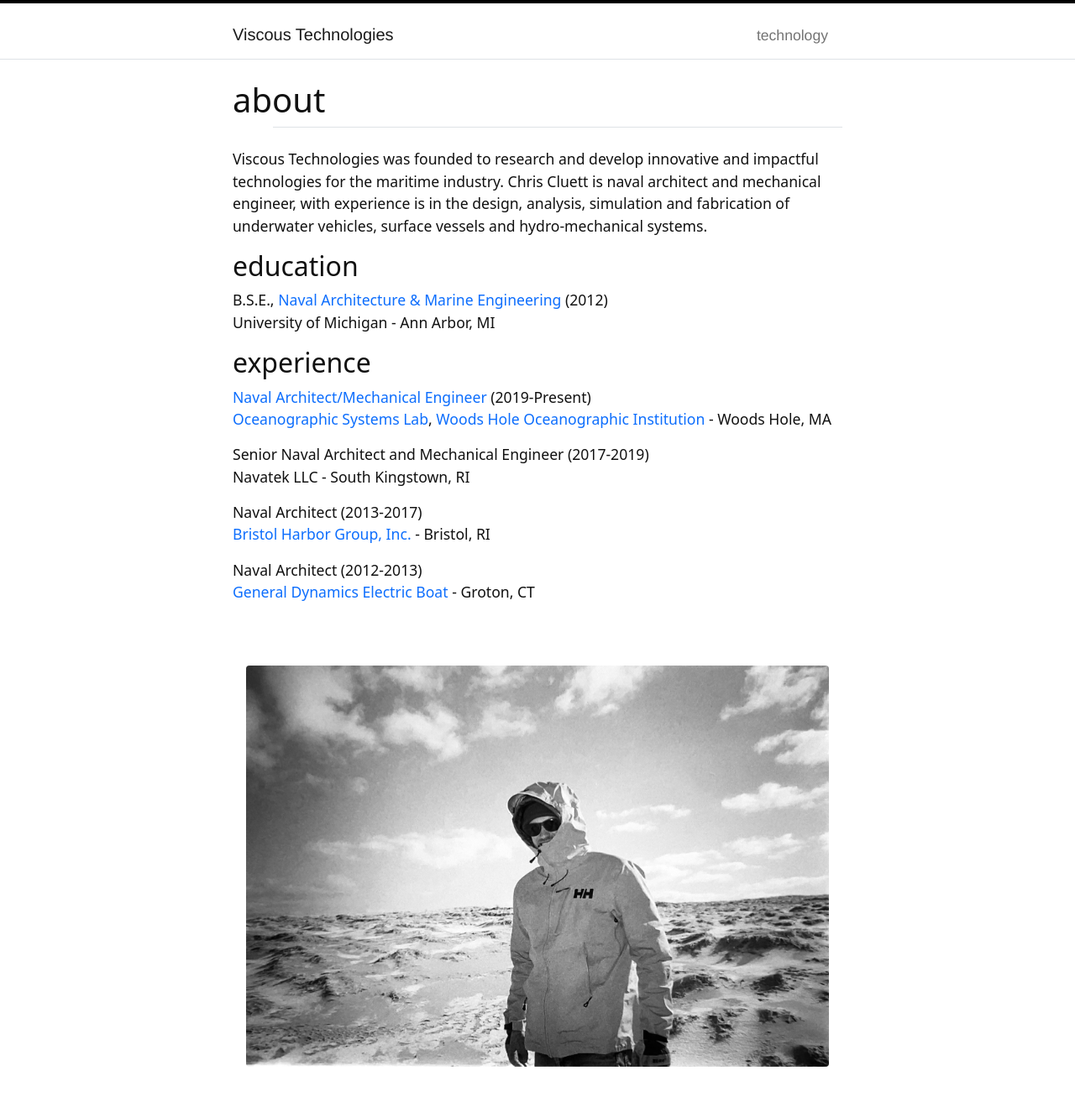
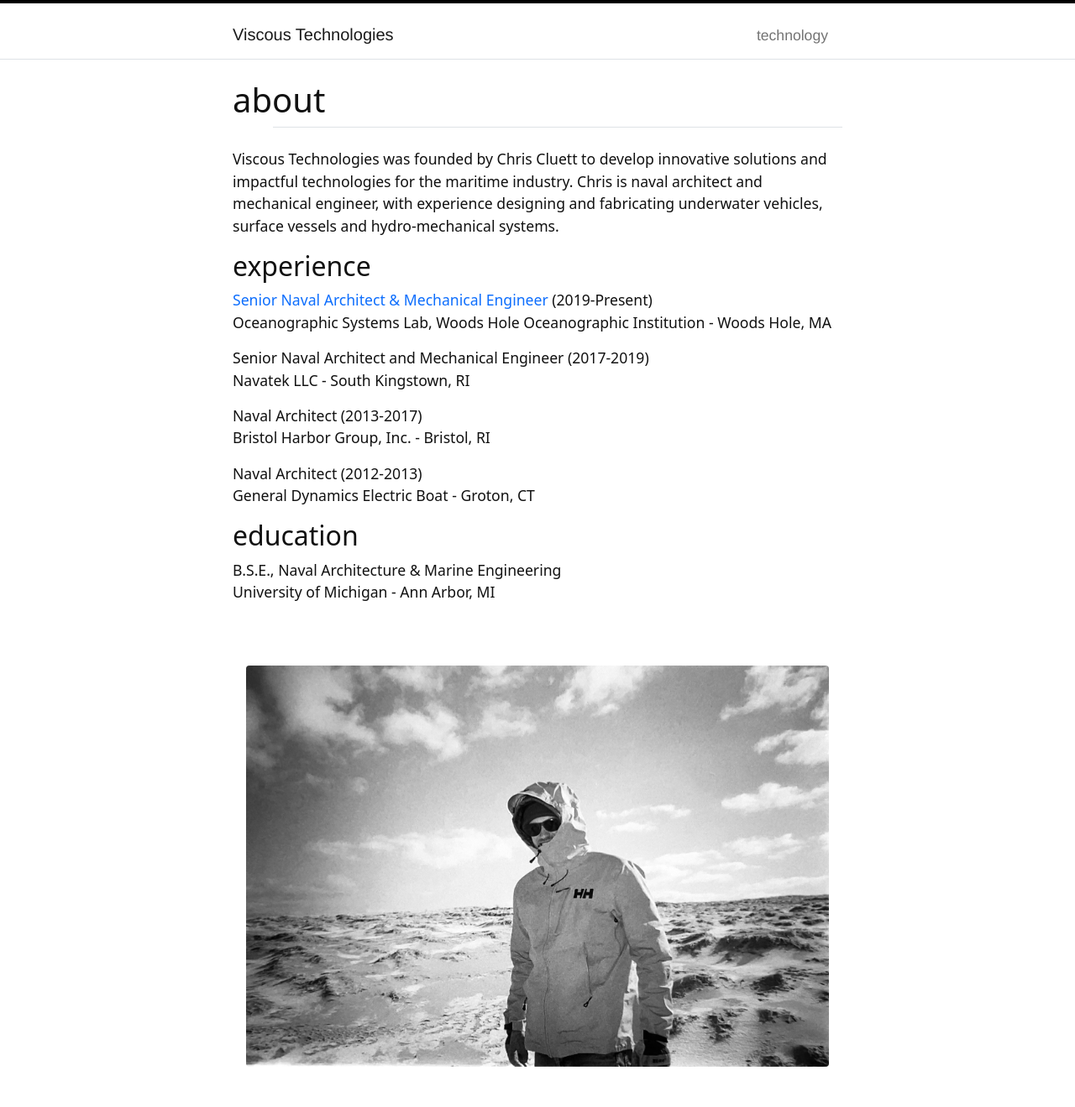
Before and after one commit to ccluett/viscous.tech, a Jekyll site: the page built from content/about.md, in a window 1280 px wide. Shown: the whole page at 84% size. Built offline with Jekyll 4.4.1, drawn with Linux system fonts in a browser that asks for light colours.

Commit message:
Update about.md

```diff
--- a/content/about.md
+++ b/content/about.md
@@ -3,24 +3,24 @@ title: about
 nav: false
 ---
 
-Viscous Technologies was founded to research and develop innovative and impactful technologies for the maritime industry. Chris Cluett is naval architect and mechanical engineer, with experience is in the design, analysis, simulation and fabrication of underwater vehicles, surface vessels and hydro-mechanical systems.
-
-## education
-B.S.E., [Naval Architecture & Marine Engineering](https://name.engin.umich.edu/) (2012)\
-University of Michigan - Ann Arbor, MI
+Viscous Technologies was founded by Chris Cluett to develop innovative solutions and impactful technologies for the maritime industry. Chris is naval architect and mechanical engineer, with experience designing and fabricating underwater vehicles, surface vessels and hydro-mechanical systems.
 
 ## experience
-[Naval Architect/Mechanical Engineer](https://www2.whoi.edu/staff/ccluett/) (2019-Present)\
-[Oceanographic Systems Lab](https://www2.whoi.edu/site/osl/), [Woods Hole Oceanographic Institution](https://www.whoi.edu/) - Woods Hole, MA
+[Senior Naval Architect & Mechanical Engineer](https://www2.whoi.edu/staff/ccluett/) (2019-Present)\
+Oceanographic Systems Lab, Woods Hole Oceanographic Institution - Woods Hole, MA
 
 Senior Naval Architect and Mechanical Engineer (2017-2019)\
 Navatek LLC - South Kingstown, RI
 
 Naval Architect (2013-2017)\
-[Bristol Harbor Group, Inc.](https://bristolharborgroup.com/) - Bristol, RI
+Bristol Harbor Group, Inc. - Bristol, RI
 
 Naval Architect (2012-2013)\
-[General Dynamics Electric Boat](https://www.gdeb.com/) - Groton, CT
+General Dynamics Electric Boat - Groton, CT
+
+## education
+B.S.E., Naval Architecture & Marine Engineering\
+University of Michigan - Ann Arbor, MI
 
 <br>
 {% include figure.html img="img_312438.jpg" width="100%" %}
```
